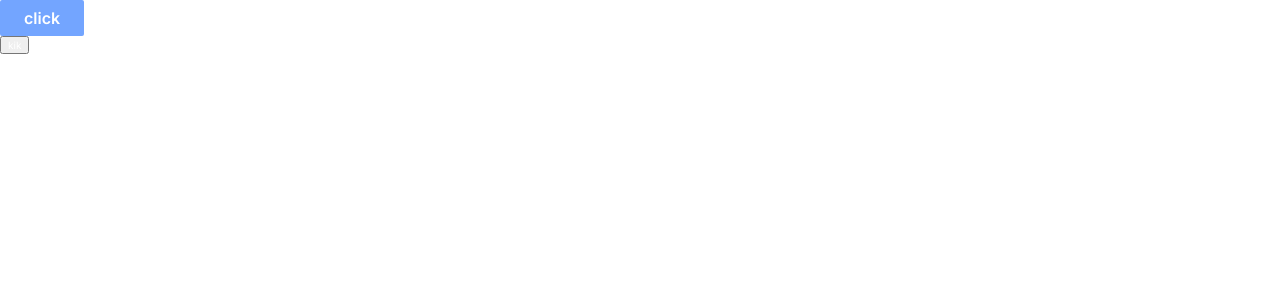
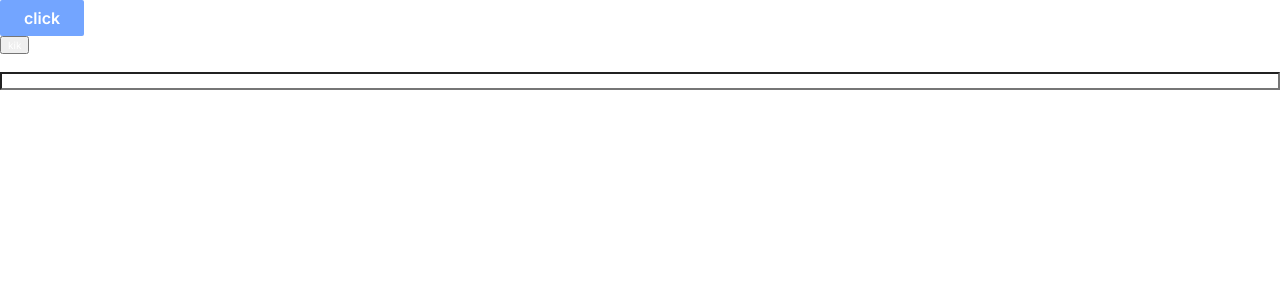
Before and after one commit to YevhenChornenko/ui-kit, a Next.js app: page / in a window 1280 px wide. Shown: the top 300 px of the page. Built offline with nearby package versions, Linux system fonts and the light colour scheme.

Commit message:
fix: minor fix

```diff
--- a/src/app/components/ui/text-field/index.ts
+++ b/src/app/components/ui/text-field/index.ts
@@ -0,0 +1 @@
+export * from './text-field'
--- a/src/app/components/ui/text-field/text-field.module.scss
+++ b/src/app/components/ui/text-field/text-field.module.scss
@@ -0,0 +1,16 @@
+.box{
+  display: flex;
+  flex-direction: column;
+  width: 100%;
+}
+
+.label {
+  margin-bottom: 9px;
+  font-size: var(--font-size-s);
+  color: var(--color-text-secondary);
+}
+
+.input {
+  color: var(--text-field-default-color);
+  background-color: var(--text-field-default);
+}
--- a/src/app/components/ui/text-field/text-field.tsx
+++ b/src/app/components/ui/text-field/text-field.tsx
@@ -1,6 +1,10 @@
 // @flow
 import * as React from 'react'
 import { ReactNode } from 'react'
+
+import clsx from 'clsx'
+
+import s from './text-field.module.scss'
 
 interface TextFieldProps {
   value?: string
@@ -15,6 +19,7 @@ interface TextFieldProps {
   required?: boolean
   autofocus?: boolean
   errorMessage?: string
+  className?: string
 }
 
 export const TextField = (props: TextFieldProps) => {
@@ -30,11 +35,18 @@ export const TextField = (props: TextFieldProps) => {
     required,
     autofocus,
     errorMessage,
+    className,
   }: TextFieldProps = props
+  const classNames = {
+    root: clsx(s.box, className),
+    label: s.label,
+    input: clsx(s.input),
+  }
 
   return (
-    <div>
-      <input type={type} />
+    <div className={classNames.root}>
+      <label>lable</label>
+      <input className={classNames.input} type={type} />
     </div>
   )
 }
--- a/src/app/page.tsx
+++ b/src/app/page.tsx
@@ -1,10 +1,12 @@
 import { Button } from '@/app/components/ui/button'
+import { TextField } from '@/app/components/ui/text-field/text-field'
 
 export default function Home() {
   return (
     <main>
       <Button>click</Button>
       <button>kik</button>
+      <TextField />
     </main>
   )
 }
--- /dev/null
+++ b/src/app/styles/variables/_variant-text-field.scss
@@ -0,0 +1,7 @@
+:root {
+  // default
+    --text-field-default: var(--color-dark-100);
+    --text-field-default-color: var(--color-light-900);
+
+  // active
+}
--- a/src/app/styles/variables/index.scss
+++ b/src/app/styles/variables/index.scss
@@ -1,3 +1,3 @@
 @forward 'colors';
 @forward 'typography';
-@forward 'variant';
+@forward 'variant-button';
```
Also changed, not shown: src/app/styles/variables/_variant-button.scss (renamed from src/app/styles/variables/_variant.scss), 1 other file (tests, documents, lock files or other folders).
